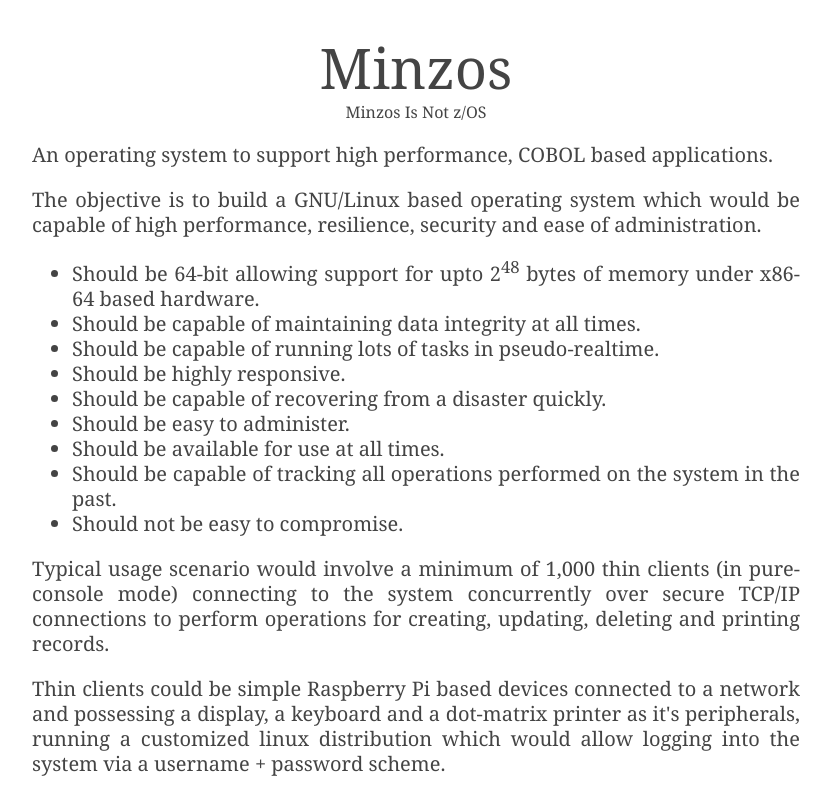
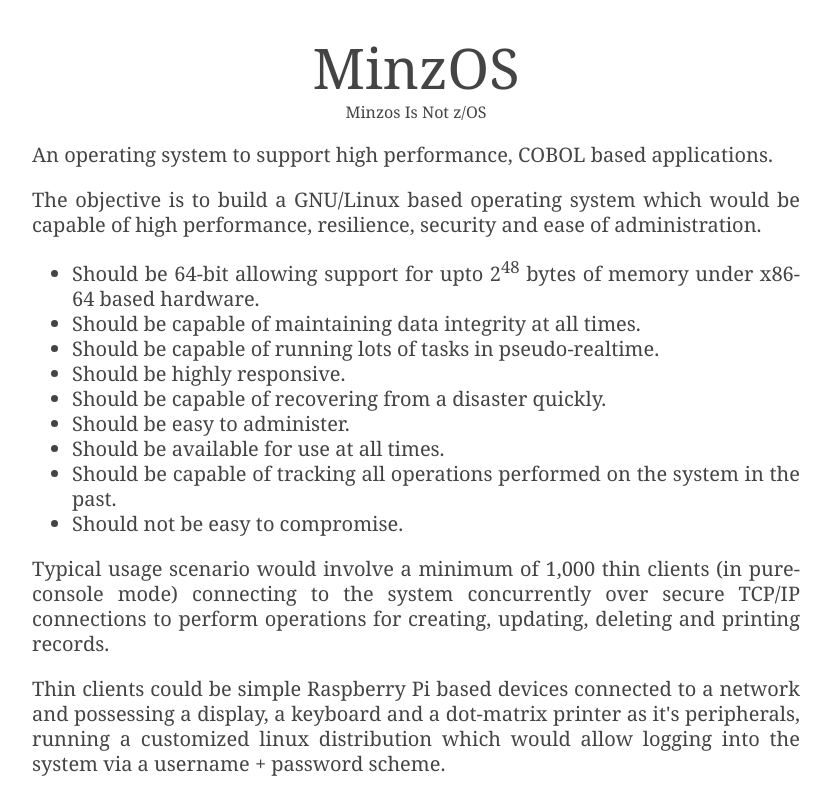
Before and after one commit to minzos/minzos.github.io, a plain HTML site: page index.html in a window 1280 px wide. Shown: the top 793 px of the page, without its empty margins (224-1055 px from the left). Drawn offline with Linux system fonts and the light colour scheme; a web font is replaced by a local one.

Commit message:
Update index.html

```diff
--- a/index.html
+++ b/index.html
@@ -4,7 +4,7 @@
 <html lang="en">
   <head>
 		<meta charset="UTF-8">
-		<title>Minzos</title>
+		<title>MinzOS</title>
 		<meta name="description" content="GNU/Linux with z/OS like characteristics" />
 		<meta name="keywords" content="mainframe zos gnu linux cobol" />
 		<link href='http://fonts.googleapis.com/css?family=Gentium+Book+Basic' rel='stylesheet' type='text/css'>
@@ -86,7 +86,7 @@
 	</head>
 	<body>
 		<header>
-			<h1>Minzos</h1>
+			<h1>MinzOS</h1>
 			<p class="small">Minzos Is Not z/OS</p>
 		</header>
 
```
